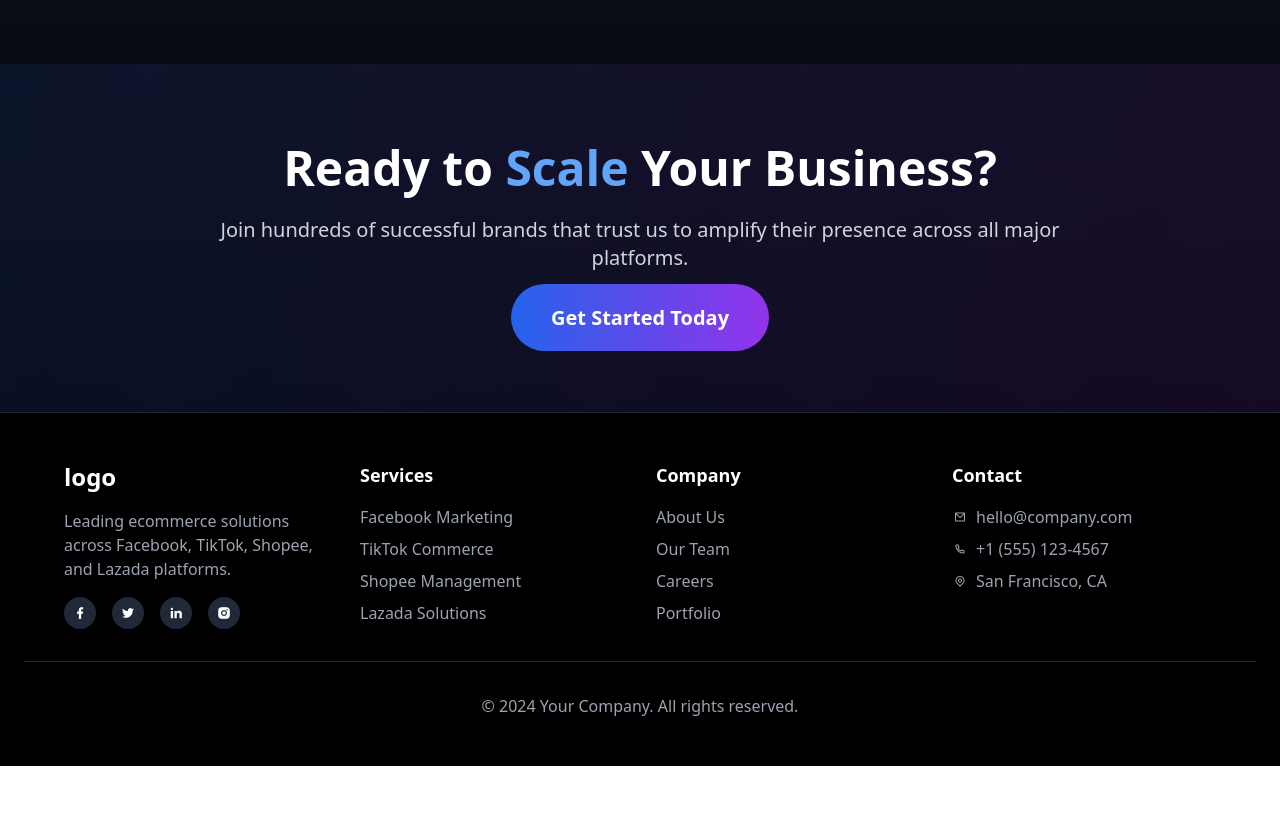
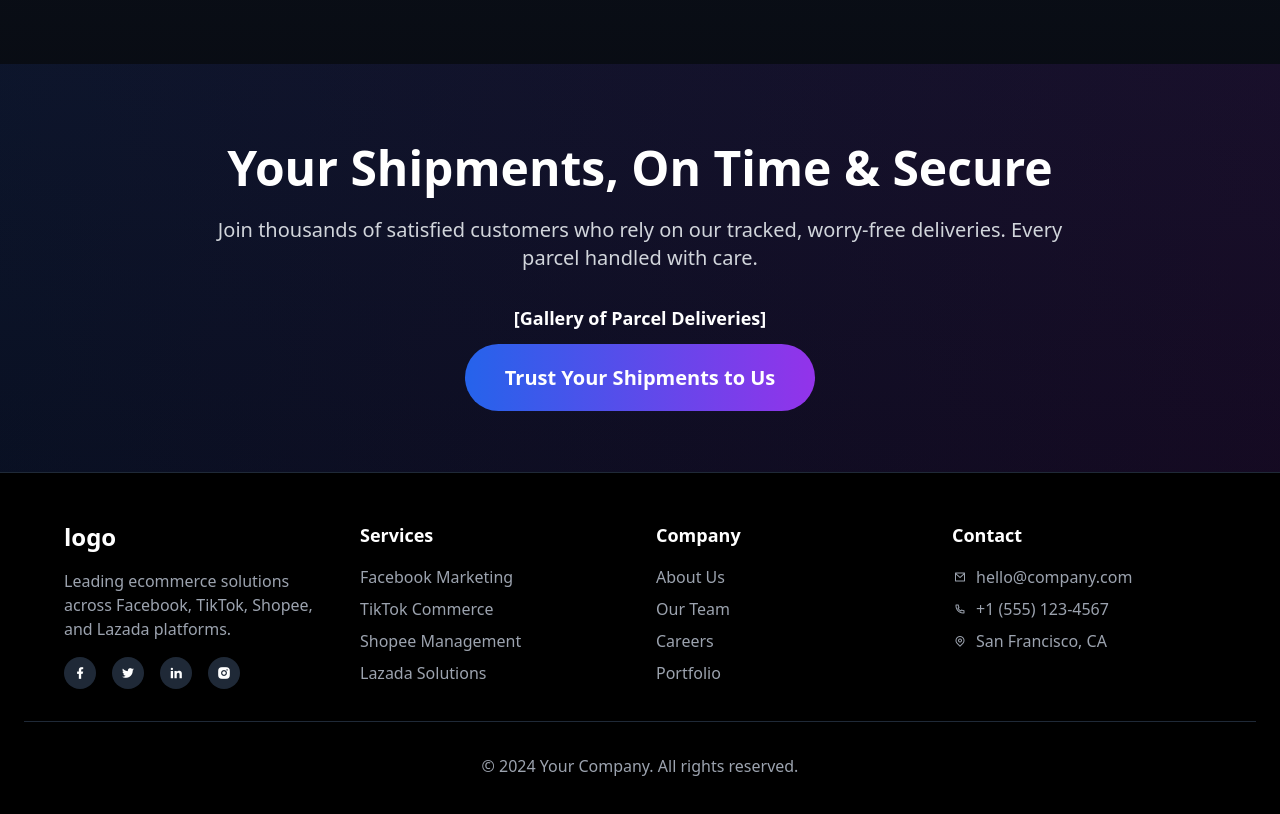
Before and after one commit to Jhake08/WIHI-Asia-Official-Website, a Next.js app: page / in a window 1280 px wide. Shown: the part 2160-2974 px from the top of the page. Before the commit the page ends 2926 px from the top, so only its background shows below. Built offline with nearby package versions, Linux system fonts and the light colour scheme.

Commit message:
Update homepage CTA section with customer-centric shipment assurance and gallery placeholder

```diff
--- a/app/page.tsx
+++ b/app/page.tsx
@@ -156,13 +156,16 @@ export default function Home() {
       <section className="py-20 px-6 bg-gradient-to-r from-blue-900/20 to-purple-900/20">
         <div className="max-w-4xl mx-auto text-center">
           <h2 className="text-4xl md:text-5xl font-bold text-white mb-6">
-            Ready to <span className="text-blue-400">Scale</span> Your Business?
+            Your Shipments, On Time & Secure
           </h2>
           <p className="text-xl text-gray-300 mb-8">
-            Join hundreds of successful brands that trust us to amplify their presence across all major platforms.
+            Join thousands of satisfied customers who rely on our tracked, worry-free deliveries. Every parcel handled with care.
           </p>
-          <Link href="/contact" className="bg-gradient-to-r from-blue-600 to-purple-600 text-white px-10 py-5 rounded-full text-xl font-semibold hover:scale-105 transition-all duration-300 whitespace-nowrap cursor-pointer">
-            Get Started Today
+          <div className="mb-8 text-white text-lg font-semibold">
+            [Gallery of Parcel Deliveries]
+          </div>
+          <Link href="/gallery" className="bg-gradient-to-r from-blue-600 to-purple-600 text-white px-10 py-5 rounded-full text-xl font-semibold hover:scale-105 transition-all duration-300 whitespace-nowrap cursor-pointer">
+            Trust Your Shipments to Us
           </Link>
         </div>
       </section>
```
